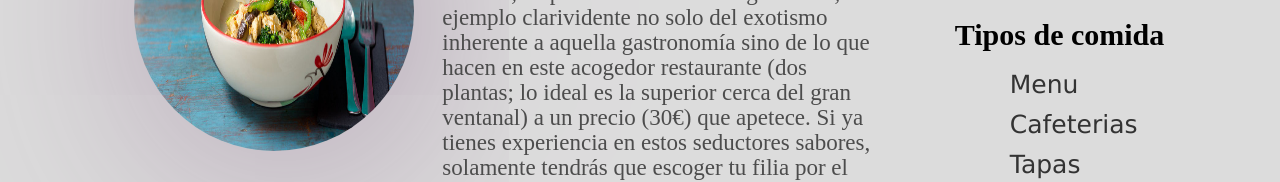
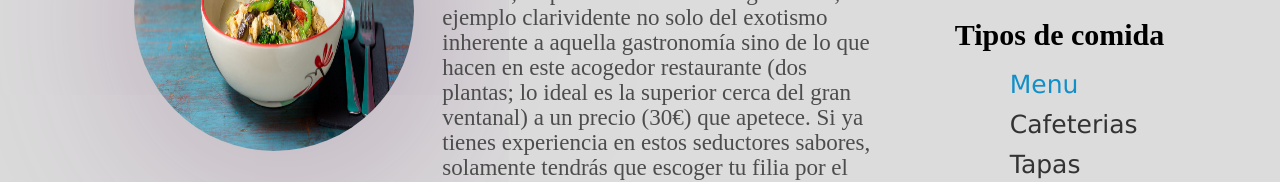
Before and after one commit to GisJVM/GmapsTaller, a plain HTML site: page index.html in a window 1280 px wide. In both pictures the pointer is over the link "Menu". Shown: the part 1430-1612 px from the top of the page. Drawn offline with Linux system fonts and the light colour scheme.

Commit message:
Acabe la pagina principal

```diff
--- a/index.html
+++ b/index.html
@@ -487,6 +487,10 @@
         #promo-destacado:hover{
             color: rgb(201, 17, 26);
         }
+        .enlaces:hover{
+            color: rgb(17, 143, 201);
+
+        }
 
     </style>
 </head>
```
